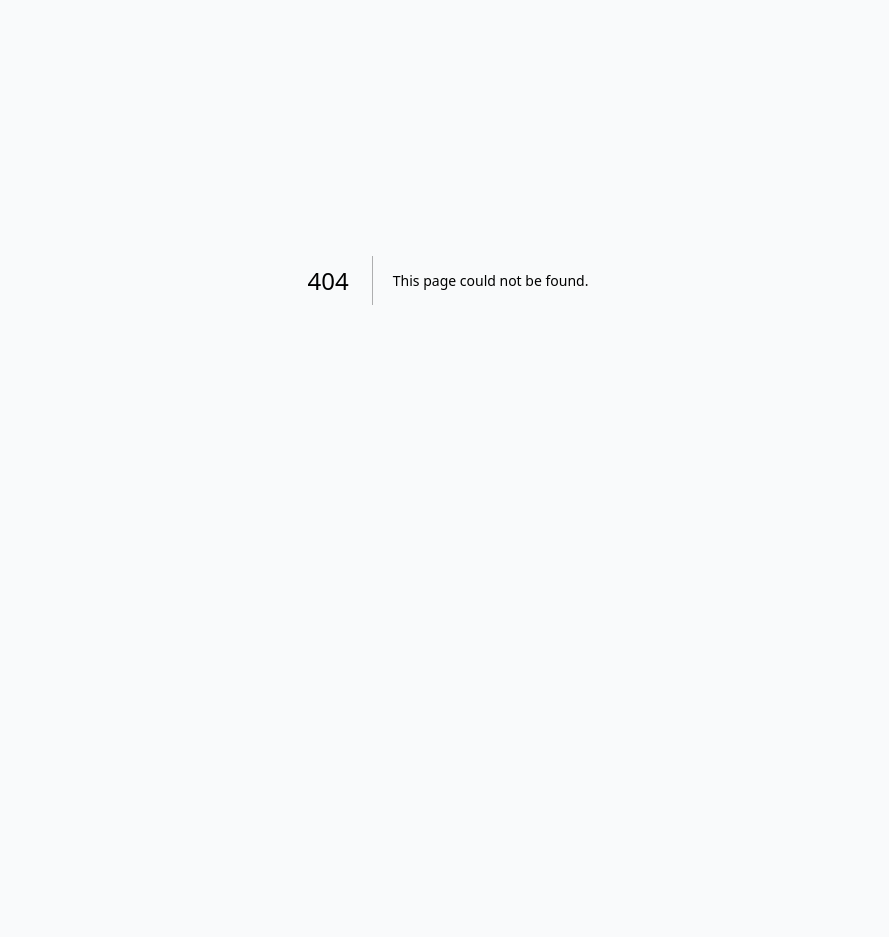
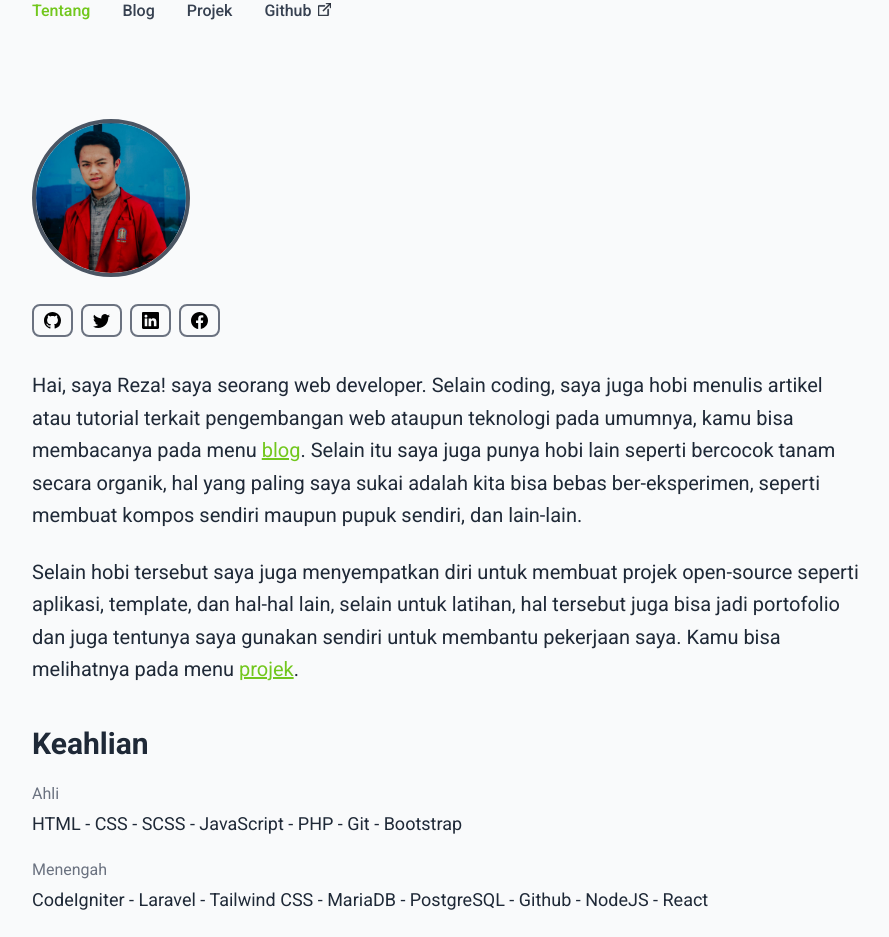
Before and after one commit to rezafikkri/rezafikkri.github.io, a Next.js app: page /about in a window 1280 px wide. Before the commit this address had no page. Shown: the part 120-1057 px from the top of the page, without its empty margins (192-1081 px from the left). Before the commit the page ends 800 px from the top, so only its background shows below. Built offline with nearby package versions, Linux system fonts and the light colour scheme.

Commit message:
feat: create about page

```diff
--- a/components/header.js
+++ b/components/header.js
@@ -1,6 +1,12 @@
 import Image from "next/image";
 import Link from "next/link";
 import { roboto } from "@/common/fonts";
+import { useRouter } from "next/router";
+
+function activeNav(href) {
+  const router = useRouter();
+  if (router.asPath == href) return 'text-ajwa-green';
+}
 
 export default function Header() {
   return (
@@ -15,13 +21,13 @@ export default function Header() {
       <nav className={`mt-5 text-gray-700 font-medium ${roboto.className}`}>
         <ul>
           <li className="inline-block pr-8">
-            <Link href="/about" className="hover:text-ajwa-green no-underline">Tentang</Link>
+            <Link href="/about" className={`hover:text-ajwa-green no-underline ${activeNav('/about')}`}>Tentang</Link>
           </li>
           <li className="inline-block pr-8">
-            <Link href="/blogs" className="hover:text-ajwa-green no-underline">Blog</Link>
+            <Link href="/blogs" className={`hover:text-ajwa-green no-underline ${activeNav('/blogs')}`}>Blog</Link>
           </li>
           <li className="inline-block pr-8">
-            <Link href="/projects" className="hover:text-ajwa-green no-underline">Projek</Link>
+            <Link href="/projects" className={`hover:text-ajwa-green no-underline ${activeNav('/projects')}`}>Projek</Link>
           </li>
           <li className="inline-block">
             <Link href="https://github.com/rezafikkri" className="group hover:text-ajwa-green no-underline" rel="noopener noreferrer" target="_blank">
--- /dev/null
+++ b/pages/about.js
@@ -0,0 +1,54 @@
+import Head from "next/head";
+import Layout, { name } from "@/components/layout";
+import Link from "next/link";
+import Image from "next/image";
+
+export default function About() {
+  const title = `Tentang - ${name}`;
+
+  return (
+    <Layout>
+      <Head>
+        <title>{title}</title>
+      </Head>
+      <section className="mt-24">
+        <div className="rounded-full inline-block border-4 border-gray-600">
+          <Image src="/rezas.jpg" height={150} width={150} alt="Photo Profile" className="rounded-full" />
+        </div>
+        <div className="flex gap-2 mt-5">
+          <Link href="https://github.com/rezafikkri" rel="noopener noreferrer" target="_blank" className="border-2 border-gray-500 hover:border-ajwa-green rounded-lg px-2.5 py-1.5">
+            <svg xmlns="http://www.w3.org/2000/svg" width="17" height="17" viewBox="0 0 16 16"><path d="M8 0C3.58 0 0 3.58 0 8c0 3.54 2.29 6.53 5.47 7.59.4.07.55-.17.55-.38 0-.19-.01-.82-.01-1.49-2.01.37-2.53-.49-2.69-.94-.09-.23-.48-.94-.82-1.13-.28-.15-.68-.52-.01-.53.63-.01 1.08.58 1.23.82.72 1.21 1.87.87 2.33.66.07-.52.28-.87.51-1.07-1.78-.2-3.64-.89-3.64-3.95 0-.87.31-1.59.82-2.15-.08-.2-.36-1.02.08-2.12 0 0 .67-.21 2.2.82.64-.18 1.32-.27 2-.27.68 0 1.36.09 2 .27 1.53-1.04 2.2-.82 2.2-.82.44 1.1.16 1.92.08 2.12.51.56.82 1.27.82 2.15 0 3.07-1.87 3.75-3.65 3.95.29.25.54.73.54 1.48 0 1.07-.01 1.93-.01 2.2 0 .21.15.46.55.38A8.012 8.012 0 0 0 16 8c0-4.42-3.58-8-8-8z"/></svg>
+          </Link>
+          <Link href="https://twitter.com/fikkrireza" rel="noopener noreferrer" target="_blank" className="border-2 border-gray-500 hover:border-ajwa-green rounded-lg px-2.5 py-1.5">
+            <svg xmlns="http://www.w3.org/2000/svg" width="17" height="17" viewBox="0 0 16 16"><path d="M5.026 15c6.038 0 9.341-5.003 9.341-9.334 0-.14 0-.282-.006-.422A6.685 6.685 0 0 0 16 3.542a6.658 6.658 0 0 1-1.889.518 3.301 3.301 0 0 0 1.447-1.817 6.533 6.533 0 0 1-2.087.793A3.286 3.286 0 0 0 7.875 6.03a9.325 9.325 0 0 1-6.767-3.429 3.289 3.289 0 0 0 1.018 4.382A3.323 3.323 0 0 1 .64 6.575v.045a3.288 3.288 0 0 0 2.632 3.218 3.203 3.203 0 0 1-.865.115 3.23 3.23 0 0 1-.614-.057 3.283 3.283 0 0 0 3.067 2.277A6.588 6.588 0 0 1 .78 13.58a6.32 6.32 0 0 1-.78-.045A9.344 9.344 0 0 0 5.026 15z"/></svg>
+          </Link>
+          <Link href="https://www.linkedin.com/in/reza-sariful-fikri-9356ab16a/" rel="noopener noreferrer" target="_blank" className="border-2 border-gray-500 hover:border-ajwa-green rounded-lg px-2.5 py-1.5">
+            <svg xmlns="http://www.w3.org/2000/svg" width="17" height="17" viewBox="0 0 16 16"><path d="M0 1.146C0 .513.526 0 1.175 0h13.65C15.474 0 16 .513 16 1.146v13.708c0 .633-.526 1.146-1.175 1.146H1.175C.526 16 0 15.487 0 14.854V1.146zm4.943 12.248V6.169H2.542v7.225h2.401zm-1.2-8.212c.837 0 1.358-.554 1.358-1.248-.015-.709-.52-1.248-1.342-1.248-.822 0-1.359.54-1.359 1.248 0 .694.521 1.248 1.327 1.248h.016zm4.908 8.212V9.359c0-.216.016-.432.08-.586.173-.431.568-.878 1.232-.878.869 0 1.216.662 1.216 1.634v3.865h2.401V9.25c0-2.22-1.184-3.252-2.764-3.252-1.274 0-1.845.7-2.165 1.193v.025h-.016a5.54 5.54 0 0 1 .016-.025V6.169h-2.4c.03.678 0 7.225 0 7.225h2.4z"/></svg>
+          </Link>
+          <Link href="https://web.facebook.com/reza.sariful.fikri" rel="noopener noreferrer" target="_blank" className="border-2 border-gray-500 hover:border-ajwa-green rounded-lg px-2.5 py-1.5">
+            <svg xmlns="http://www.w3.org/2000/svg" width="17" height="17" viewBox="0 0 16 16"><path d="M16 8.049c0-4.446-3.582-8.05-8-8.05C3.58 0-.002 3.603-.002 8.05c0 4.017 2.926 7.347 6.75 7.951v-5.625h-2.03V8.05H6.75V6.275c0-2.017 1.195-3.131 3.022-3.131.876 0 1.791.157 1.791.157v1.98h-1.009c-.993 0-1.303.621-1.303 1.258v1.51h2.218l-.354 2.326H9.25V16c3.824-.604 6.75-3.934 6.75-7.951z"/></svg>
+          </Link>
+        </div>
+      </section>
+      <section className="text-xl mt-8 leading-relaxed text-gray-800">
+        <p className="mb-6">Hai, saya Reza! saya seorang web developer. Selain coding, saya juga hobi menulis artikel atau tutorial terkait pengembangan web ataupun teknologi pada umumnya, kamu bisa membacanya pada menu <Link href="/blogs">blog</Link>. Selain itu saya juga punya hobi lain seperti bercocok tanam secara organik, hal yang paling saya sukai adalah kita bisa bebas ber-eksperimen, seperti membuat kompos sendiri maupun pupuk sendiri, dan lain-lain.</p>
+        <p>Selain hobi tersebut saya juga menyempatkan diri untuk membuat projek open-source seperti aplikasi, template, dan hal-hal lain, selain untuk latihan, hal tersebut juga bisa jadi portofolio dan juga tentunya saya gunakan sendiri untuk membantu pekerjaan saya. Kamu bisa melihatnya pada menu <Link href="/projects">projek</Link>.</p>
+      </section>
+      <section className="mt-10 text-gray-800">
+        <h2 className="text-3xl font-bold">Keahlian</h2>
+        <h3 className="text-gray-500 mt-5">Ahli</h3>
+        <p className="mt-1 text-lg">HTML - CSS - SCSS - JavaScript - PHP - Git - Bootstrap</p>
+
+        <h3 className="text-gray-500 mt-5">Menengah</h3>
+        <p className="mt-1 text-lg">CodeIgniter - Laravel - Tailwind CSS - MariaDB - PostgreSQL - Github - NodeJS - React</p>
+
+        <h3 className="text-gray-500 mt-5">Dasar</h3>
+        <p className="mt-1 text-lg">Next.js - MongoDB - Redis - RabbitMQ - Webpack - GIMP - Inkscape - Kdenlive - Linux - Python</p>
+
+        <Link href="/Reza CV.pdf" target="_blank" className="mt-5 inline-block no-underline bg-white hover:bg-gray-100 border border-gray-200 px-4 py-2 rounded-lg mt-7">
+          <span className="mr-1.5">Download CV</span>
+          <svg className="inline-block align-baseline" xmlns="http://www.w3.org/2000/svg" width="14" height="14" viewBox="0 0 16 16"><path d="M.5 9.9a.5.5 0 0 1 .5.5v2.5a1 1 0 0 0 1 1h12a1 1 0 0 0 1-1v-2.5a.5.5 0 0 1 1 0v2.5a2 2 0 0 1-2 2H2a2 2 0 0 1-2-2v-2.5a.5.5 0 0 1 .5-.5z"/><path d="M7.646 11.854a.5.5 0 0 0 .708 0l3-3a.5.5 0 0 0-.708-.708L8.5 10.293V1.5a.5.5 0 0 0-1 0v8.793L5.354 8.146a.5.5 0 1 0-.708.708l3 3z"/></svg></Link>
+      </section>
+    </Layout>
+  );
+}
--- a/pages/index.js
+++ b/pages/index.js
@@ -37,19 +37,19 @@ export default function Home() {
             </Link>
           </li>
         </ul>
-        <Link href="blogs" className="mt-5 inline-block no-underline bg-white hover:bg-gray-100 border border-gray-200 px-4 py-2 rounded-lg">Lihat Semua &raquo;</Link>
+        <Link href="/blogs" className="mt-5 inline-block no-underline bg-white hover:bg-gray-100 border border-gray-200 px-4 py-2 rounded-lg">Lihat Semua &raquo;</Link>
       </section>
       <section className="text-gray-800 mt-20">
         <h2 className="text-3xl font-bold">Topik Tulisan</h2>
         <small className="text-gray-600">Klik pada salah satu topik tulisan untuk melihat semua tulisan dengan topik itu!</small>
         <div className="mt-7 flex flex-wrap gap-2">
-          <Link href="" className="inline-block no-underline bg-white border-2 border-gray-500 hover:border-ajwa-green px-2 py-1 rounded-lg">PHP</Link>
-          <Link href="" className="inline-block no-underline bg-white border-2 border-gray-500 hover:border-ajwa-green px-2 py-1 rounded-lg">Javascript</Link>
-          <Link href="" className="inline-block no-underline bg-white border-2 border-gray-500 hover:border-ajwa-green px-2 py-1 rounded-lg">HTML</Link>
-          <Link href="" className="inline-block no-underline bg-white border-2 border-gray-500 hover:border-ajwa-green px-2 py-1 rounded-lg">API</Link>
-          <Link href="" className="inline-block no-underline bg-white border-2 border-gray-500 hover:border-ajwa-green px-2 py-1 rounded-lg">Laravel</Link>
-          <Link href="" className="inline-block no-underline bg-white border-2 border-gray-500 hover:border-ajwa-green px-2 py-1 rounded-lg">ReactJS</Link>
-          <Link href="" className="inline-block no-underline bg-white border-2 border-gray-500 hover:border-ajwa-green px-2 py-1 rounded-lg">OOP</Link>
+          <Link href="" className="no-underline bg-white border-2 border-gray-500 hover:border-ajwa-green px-2 py-1 rounded-lg">PHP</Link>
+          <Link href="" className="no-underline bg-white border-2 border-gray-500 hover:border-ajwa-green px-2 py-1 rounded-lg">Javascript</Link>
+          <Link href="" className="no-underline bg-white border-2 border-gray-500 hover:border-ajwa-green px-2 py-1 rounded-lg">HTML</Link>
+          <Link href="" className="no-underline bg-white border-2 border-gray-500 hover:border-ajwa-green px-2 py-1 rounded-lg">API</Link>
+          <Link href="" className="no-underline bg-white border-2 border-gray-500 hover:border-ajwa-green px-2 py-1 rounded-lg">Laravel</Link>
+          <Link href="" className="no-underline bg-white border-2 border-gray-500 hover:border-ajwa-green px-2 py-1 rounded-lg">ReactJS</Link>
+          <Link href="" className="no-underline bg-white border-2 border-gray-500 hover:border-ajwa-green px-2 py-1 rounded-lg">OOP</Link>
         </div>
       </section>
       <section className="text-gray-800 mt-20">
--- a/tailwind.config.js
+++ b/tailwind.config.js
@@ -10,6 +10,9 @@ module.exports = {
         "ajwa-green": "#72C71D",
       },
     },
+    listStyleType: {
+      minus: '"\\2d\\20"',
+    },
   },
   plugins: [],
 }
```
Also changed, not shown: public/rezas.jpg (added), 1 other file (tests, documents, lock files or other folders).
